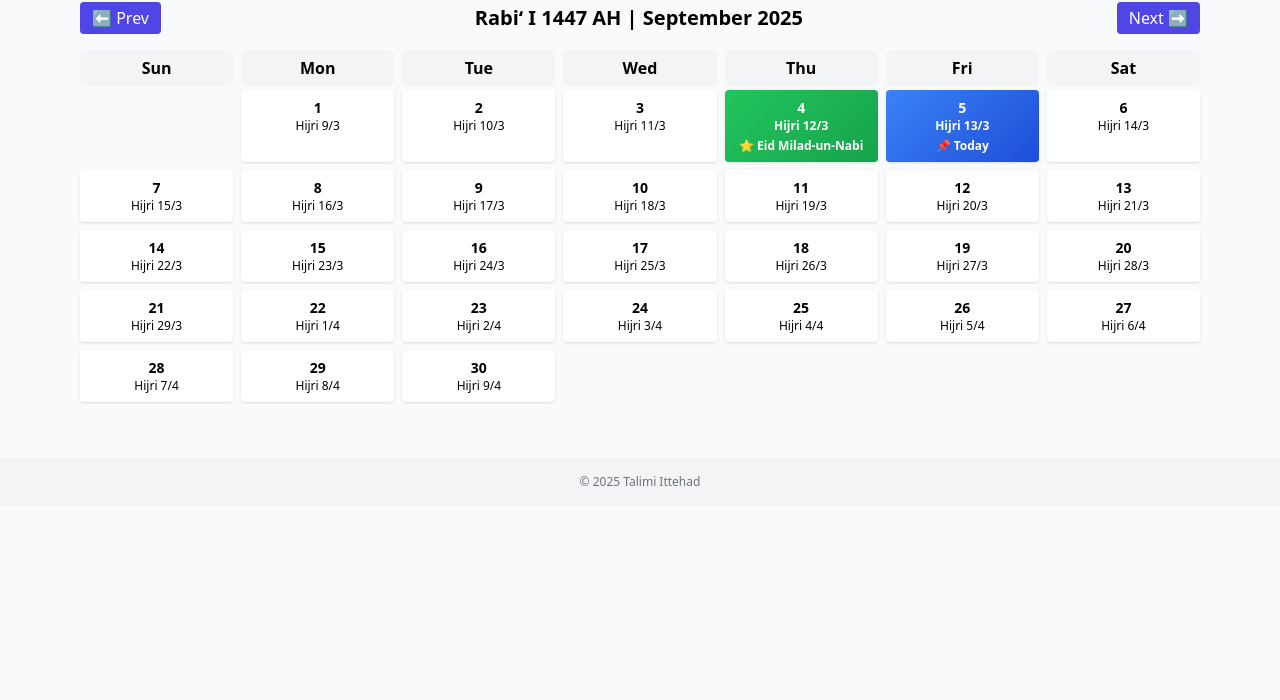
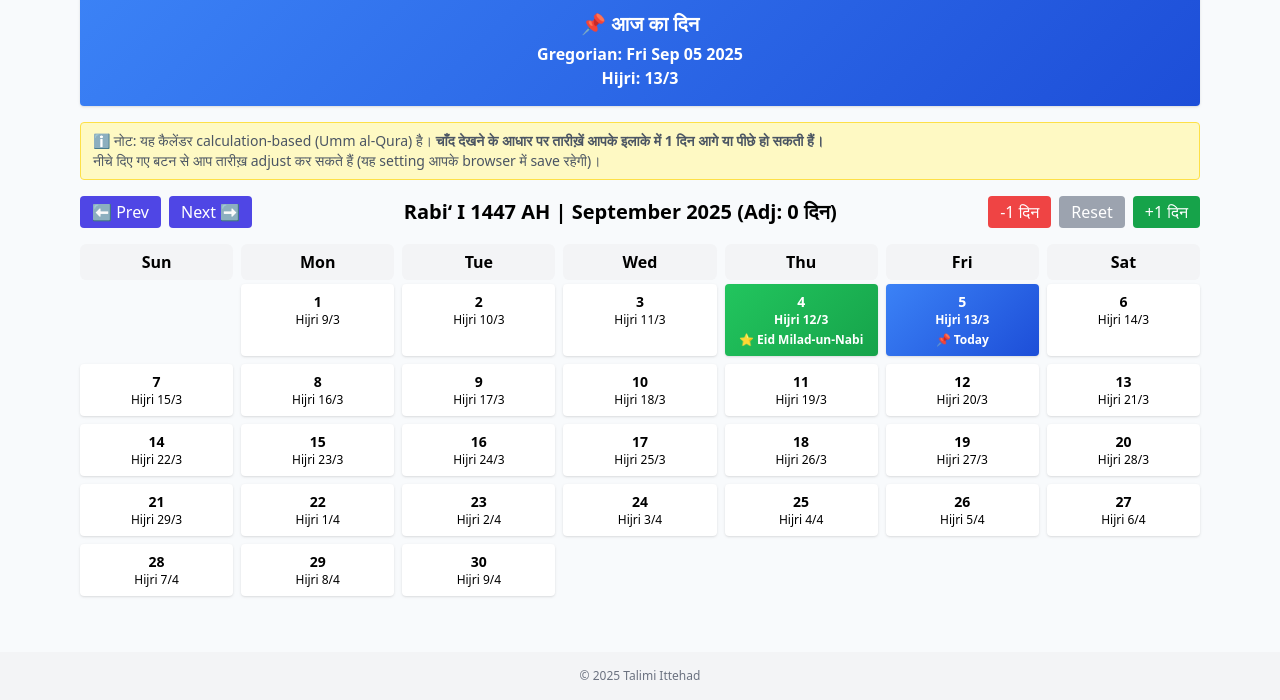
Before and after one commit to all-madrsa/all-madrsa, a plain HTML site: page Calendar.html in a window 1280 px wide. Shown: the part 134-834 px from the top of the page. Before the commit the page ends 800 px from the top, so only its background shows below. Drawn offline with nearby package versions, Linux system fonts and the light colour scheme.

Commit message:
Update Calendar.html

```diff
--- a/Calendar.html
+++ b/Calendar.html
@@ -37,13 +37,30 @@
 
 <!-- Main -->
 <main class="max-w-6xl mx-auto p-4">
-  <h1 class="text-2xl font-bold mb-4">📅 Islamic Calendar</h1>
+  <h1 class="text-2xl font-bold mb-2">📅 Islamic Calendar</h1>
+
+  <!-- Highlight Card for Today -->
+  <div id="todayCard" class="mb-4 p-4 rounded shadow text-center text-white hidden"></div>
+
+  <!-- Notice -->
+  <p class="text-sm text-gray-600 mb-4 bg-yellow-100 border border-yellow-300 px-3 py-2 rounded">
+    ℹ️ नोट: यह कैलेंडर calculation-based (Umm al-Qura) है।
+    <strong>चाँद देखने के आधार पर तारीख़ें आपके इलाके में 1 दिन आगे या पीछे हो सकती हैं।</strong><br>
+    नीचे दिए गए बटन से आप तारीख़ adjust कर सकते हैं (यह setting आपके browser में save रहेगी)।
+  </p>
 
   <!-- Controls -->
-  <div class="flex items-center justify-between mb-4">
-    <button id="prevMonth" class="bg-indigo-600 text-white px-3 py-1 rounded">⬅ Prev</button>
-    <h2 id="monthTitle" class="text-xl font-semibold"></h2>
-    <button id="nextMonth" class="bg-indigo-600 text-white px-3 py-1 rounded">Next ➡</button>
+  <div class="flex flex-col sm:flex-row sm:items-center sm:justify-between gap-3 mb-4">
+    <div class="flex gap-2">
+      <button id="prevMonth" class="bg-indigo-600 text-white px-3 py-1 rounded">⬅ Prev</button>
+      <button id="nextMonth" class="bg-indigo-600 text-white px-3 py-1 rounded">Next ➡</button>
+    </div>
+    <h2 id="monthTitle" class="text-xl font-semibold text-center"></h2>
+    <div class="flex gap-2">
+      <button id="minusDay" class="bg-red-500 text-white px-3 py-1 rounded">-1 दिन</button>
+      <button id="resetDay" class="bg-gray-400 text-white px-3 py-1 rounded">Reset</button>
+      <button id="plusDay" class="bg-green-600 text-white px-3 py-1 rounded">+1 दिन</button>
+    </div>
   </div>
 
   <!-- Weekdays -->
@@ -68,8 +85,12 @@
 <script>
   const grid = document.getElementById("calendarGrid");
   const title = document.getElementById("monthTitle");
+  const todayCard = document.getElementById("todayCard");
   let currentDate = new Date();
   const today = new Date();
+
+  // Load adjustment from LocalStorage
+  let hijriAdjustment = parseInt(localStorage.getItem("hijriAdjustment")) || 0;
 
   // Islamic Events (Hijri: month/day)
   const events = {
@@ -92,7 +113,7 @@
     // Month name (Gregorian + Hijri)
     const hijriMonthName = new Intl.DateTimeFormat("en-TN-u-ca-islamic", { month:"long", year:"numeric"}).format(date);
     const gregMonthName = new Intl.DateTimeFormat("en", { month:"long", year:"numeric"}).format(date);
-    title.textContent = `${hijriMonthName} | ${gregMonthName}`;
+    title.textContent = `${hijriMonthName} | ${gregMonthName} (Adj: ${hijriAdjustment} दिन)`;
 
     // First day of month
     const firstDay = new Date(year,month,1);
@@ -106,6 +127,9 @@
       grid.appendChild(document.createElement("div"));
     }
 
+    // Highlight card (reset each render)
+    todayCard.classList.add("hidden");
+
     // Days
     for(let d=1; d<=daysInMonth; d++){
       const cell = document.createElement("div");
@@ -115,8 +139,10 @@
       const gDate = new Date(year,month,d);
       const gText = d;
 
-      // Hijri date
-      const hijriDay = new Intl.DateTimeFormat("en-TN-u-ca-islamic",{day:"numeric",month:"numeric"}).format(gDate);
+      // Hijri date with adjustment
+      const adjDate = new Date(gDate);
+      adjDate.setDate(adjDate.getDate() + hijriAdjustment);
+      const hijriDay = new Intl.DateTimeFormat("en-TN-u-ca-islamic",{day:"numeric",month:"numeric"}).format(adjDate);
       const [hMonth,hDay] = hijriDay.split("/");
       const hijriKey = `${hMonth}/${hDay}`;
 
@@ -129,11 +155,28 @@
         cell.innerHTML = `<div class="font-bold">${gText}</div>
                           <div class="text-xs">Hijri ${hDay}/${hMonth}</div>
                           <div class="text-xs mt-1">⭐ ${events[hijriKey]}</div>`;
+
+        // Today highlight card
+        if(isToday){
+          todayCard.className = "mb-4 p-4 rounded shadow text-center text-white today";
+          todayCard.innerHTML = `<h2 class="text-xl font-bold">📌 आज का दिन</h2>
+                                <p class="mt-1">Gregorian: ${gDate.toDateString()}</p>
+                                <p>Hijri: ${hDay}/${hMonth}</p>
+                                <p class="mt-2 text-lg">⭐ ${events[hijriKey]}</p>`;
+          todayCard.classList.remove("hidden");
+        }
+
       } else if(isToday){
         cell.classList.add("today");
         cell.innerHTML = `<div class="font-bold">${gText}</div>
                           <div class="text-xs">Hijri ${hDay}/${hMonth}</div>
                           <div class="text-xs mt-1">📌 Today</div>`;
+
+        todayCard.className = "mb-4 p-4 rounded shadow text-center text-white today";
+        todayCard.innerHTML = `<h2 class="text-xl font-bold">📌 आज का दिन</h2>
+                              <p class="mt-1">Gregorian: ${gDate.toDateString()}</p>
+                              <p>Hijri: ${hDay}/${hMonth}</p>`;
+        todayCard.classList.remove("hidden");
       } else {
         cell.innerHTML = `<div class="font-bold">${gText}</div>
                           <div class="text-xs">Hijri ${hDay}/${hMonth}</div>`;
@@ -143,6 +186,7 @@
     }
   }
 
+  // Month navigation
   document.getElementById("prevMonth").onclick=()=>{
     currentDate.setMonth(currentDate.getMonth()-1);
     renderCalendar(currentDate);
@@ -152,6 +196,23 @@
     renderCalendar(currentDate);
   };
 
+  // Hijri adjustment
+  document.getElementById("minusDay").onclick=()=>{
+    hijriAdjustment -= 1;
+    localStorage.setItem("hijriAdjustment", hijriAdjustment);
+    renderCalendar(currentDate);
+  };
+  document.getElementById("plusDay").onclick=()=>{
+    hijriAdjustment += 1;
+    localStorage.setItem("hijriAdjustment", hijriAdjustment);
+    renderCalendar(currentDate);
+  };
+  document.getElementById("resetDay").onclick=()=>{
+    hijriAdjustment = 0;
+    localStorage.setItem("hijriAdjustment", hijriAdjustment);
+    renderCalendar(currentDate);
+  };
+
   renderCalendar(currentDate);
 </script>
 </body>
```
